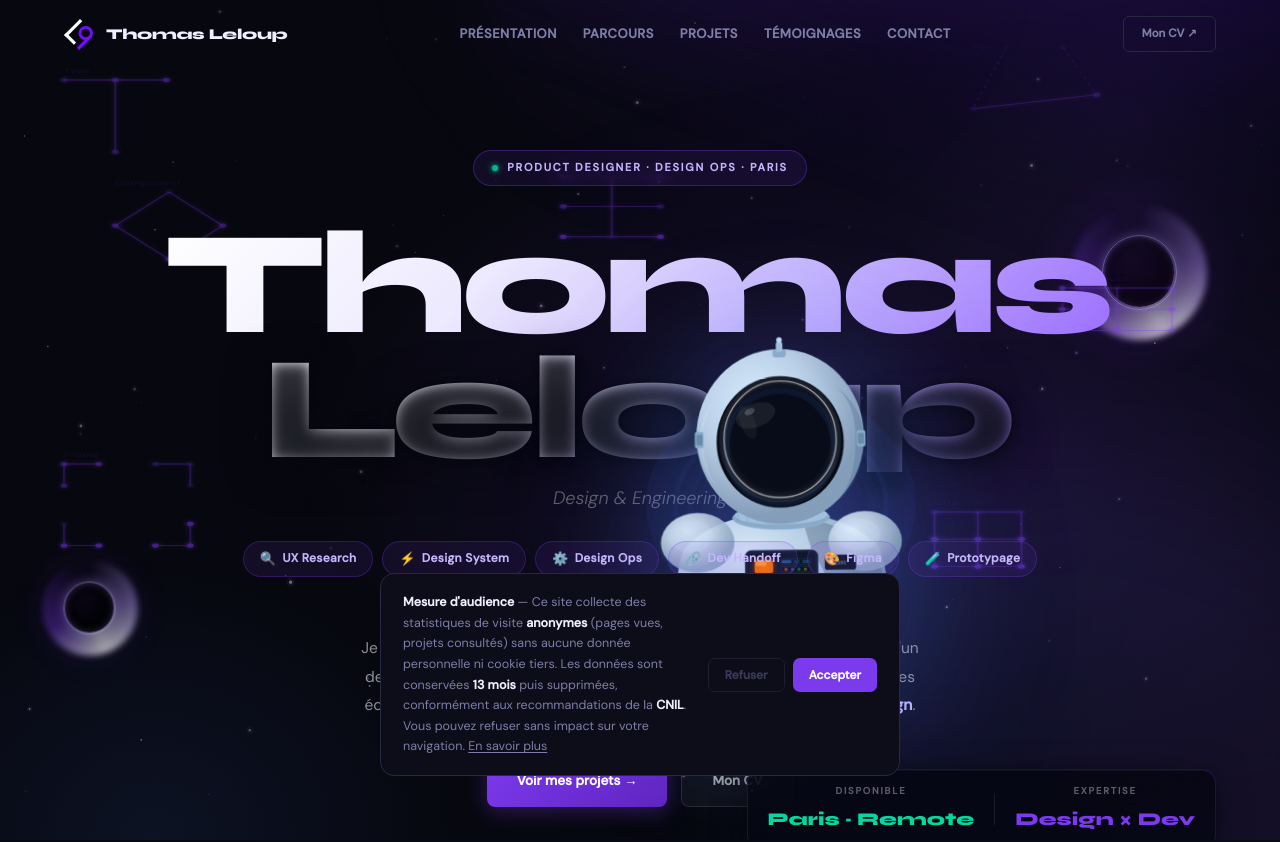
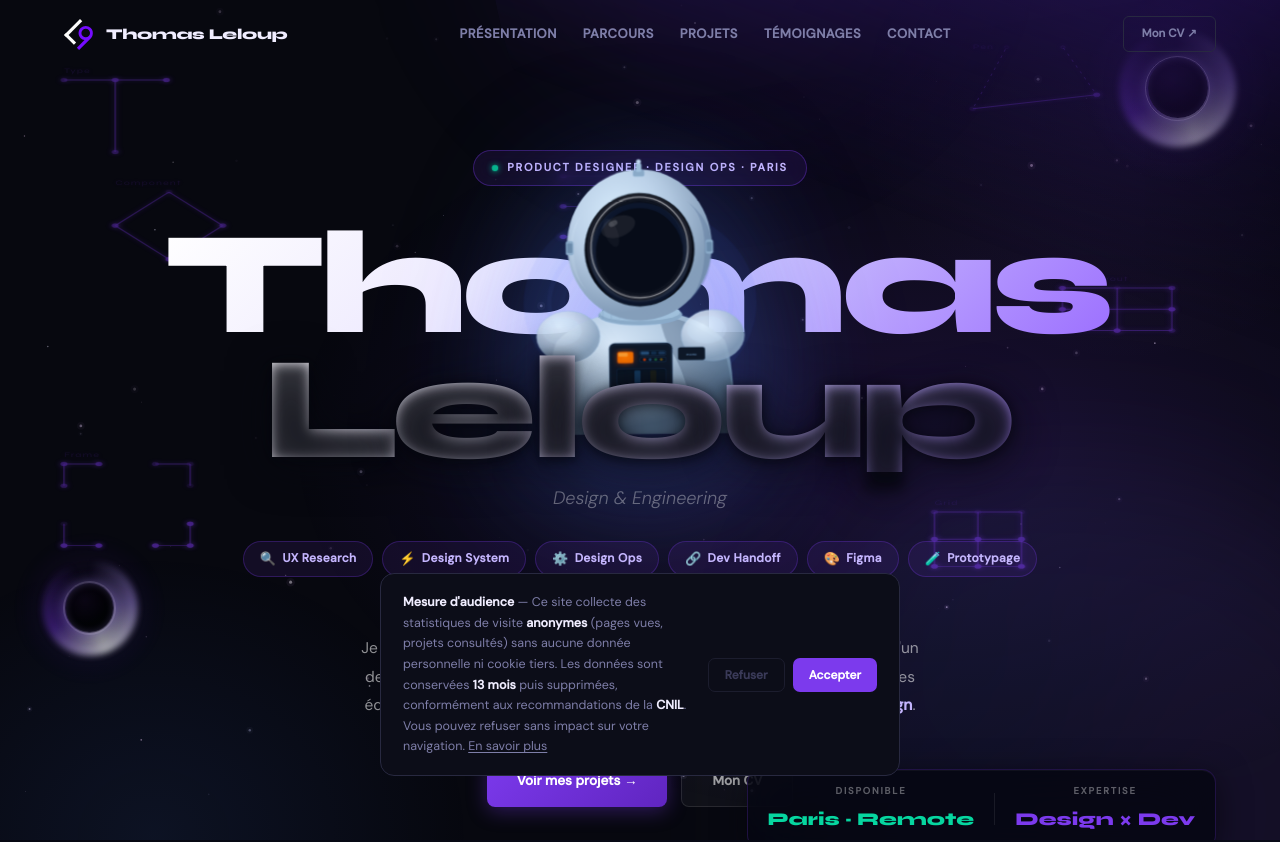
Before and after one commit to Fayer1112/portfolio-thomas, a Next.js app: page / in a window 1280 px wide. Shown: the top 842 px of the page. Built offline with nearby package versions, Linux system fonts and the light colour scheme; no server answers; the database is empty.

Commit message:
fix(hero): stacking Leloup devant l'astro (anim sur cstage), astro remonté/réduit, planète plus lumineuse, trou noir déplacé hors du titre

```diff
--- a/components/Portfolio.jsx
+++ b/components/Portfolio.jsx
@@ -141,10 +141,10 @@ button{cursor:pointer;font-family:var(--fb)}
 .hero-line1,.hero-line2{display:block;position:relative}
 .hero-line1{z-index:1}
 .hero-line2{z-index:3;text-shadow:0 8px 44px rgba(7,8,15,.9),0 2px 12px rgba(7,8,15,.75)}
-.hero-castro{position:absolute;left:50%;top:50%;transform:translate(-50%,-52%);width:min(22vw,380px);z-index:2;pointer-events:none;filter:drop-shadow(0 30px 70px rgba(75,127,250,.3))}
+.hero-castro{position:absolute;left:50%;top:44%;transform:translate(-50%,-58%);width:min(19vw,330px);z-index:2;pointer-events:none;filter:drop-shadow(0 30px 70px rgba(75,127,250,.3))}
 .hero-castro svg{width:100%;height:auto;display:block}
-.hero-planet-bg{position:absolute;top:max(-52vw,-680px);right:max(-26vw,-360px);width:min(88vw,1250px);aspect-ratio:1;border-radius:50%;z-index:0;pointer-events:none;background:radial-gradient(circle at 30% 32%,#31186B 0%,#1C0B44 45%,#0A041D 75%);box-shadow:0 0 160px 40px rgba(124,58,237,.2),inset -90px -130px 240px rgba(0,0,0,.88),inset 70px 70px 180px rgba(183,156,255,.1);-webkit-mask-image:linear-gradient(200deg,#000 42%,transparent 74%);mask-image:linear-gradient(200deg,#000 42%,transparent 74%)}
-.hero-c .hero-spec{justify-content:center;position:relative;z-index:2}
+.hero-planet-bg{position:absolute;top:max(-52vw,-680px);right:max(-26vw,-360px);width:min(88vw,1250px);aspect-ratio:1;border-radius:50%;z-index:0;pointer-events:none;background:radial-gradient(circle at 30% 32%,#3D2184 0%,#241056 45%,#0D0526 75%);box-shadow:0 0 180px 50px rgba(124,58,237,.28),inset -90px -130px 240px rgba(0,0,0,.85),inset 70px 70px 180px rgba(183,156,255,.14);-webkit-mask-image:linear-gradient(200deg,#000 42%,transparent 74%);mask-image:linear-gradient(200deg,#000 42%,transparent 74%)}
+.hero-c .hero-spec{justify-content:center;position:relative;z-index:4}
 .hero-c .hero-desc{margin-left:auto;margin-right:auto}
 .hero-c .hero-acts{justify-content:center}
 .hero-name-grad{background:linear-gradient(135deg,#FFFFFF 0%,#EDE9FE 35%,#C4B5FD 65%,#9B6DFF 100%);-webkit-background-clip:text;-webkit-text-fill-color:transparent;background-clip:text;display:block;padding-right:8px}
@@ -616,7 +616,7 @@ button{cursor:pointer;font-family:var(--fb)}
   .nhb{display:flex;align-items:center;justify-content:center;width:42px;height:42px;padding:0;border-radius:10px;background:rgba(255,255,255,.06);border:1px solid rgba(255,255,255,.1);color:var(--tx);font-size:18px}
   .ncv-mobile{display:flex;align-items:center;gap:6px;padding:9px 16px;border-radius:10px;font-size:12.5px;font-weight:700;background:linear-gradient(135deg,#7C3AED,#6025C0);color:#fff;border:none;text-decoration:none;flex-shrink:0;box-shadow:0 4px 14px rgba(124,58,237,.35);white-space:nowrap}
   .hero{padding:80px 20px 48px;gap:32px;grid-template-columns:1fr}.hero-left{padding:24px 0;max-width:100%}.hero-h1{letter-spacing:-2px;font-size:clamp(44px,12vw,80px)}
-  .hero-h1c{font-size:clamp(54px,15.5vw,110px)}.hero-castro{width:48vw}.hero-c{padding-top:110px}.hero-desc{font-size:15px;line-height:1.75}.hero-badge{font-size:10px;padding:5px 14px;margin-bottom:20px}.hero-acts{margin-top:22px;gap:10px}.hero-scroll-hint{margin-top:28px}.hero-spec{gap:7px;margin-top:18px}.hero-spec-chip{font-size:11px;padding:5px 12px}.hero-blob{display:none}
+  .hero-h1c{font-size:clamp(54px,14.5vw,110px)}.hero-castro{width:42vw}.hero-c{padding-top:110px}.hero-desc{font-size:15px;line-height:1.75}.hero-badge{font-size:10px;padding:5px 14px;margin-bottom:20px}.hero-acts{margin-top:22px;gap:10px}.hero-scroll-hint{margin-top:28px}.hero-spec{gap:7px;margin-top:18px}.hero-spec-chip{font-size:11px;padding:5px 12px}.hero-blob{display:none}
   .stats{flex-direction:column}.stat{padding:24px 20px;border-right:none;border-bottom:1px solid var(--bdr)}.stat:first-child{padding-left:20px}
   .pd-subnav{padding:0 16px}.pd-subnav-btn{padding:12px 14px;font-size:12px}
   .pd-gallery{grid-template-columns:1fr 1fr}
@@ -830,7 +830,7 @@ const hexRgb = (hex) => {
 };
 // trailHue = teinte HSL des étoiles filantes ; scrollHue = dérive de teinte au scroll ; holes = trous noirs décoratifs
 const BG_VARIANTS = {
-  home:   { accent:"#7C3AED", hueMin:240, hueMax:305, trailHue:263, scrollHue:65, subset:[0,1,2,3,4,5,6], shift:{x:0,y:0},  flip:false, holes:[{x:89,y:34,s:150},{x:7,y:76,s:105}] },
+  home:   { accent:"#7C3AED", hueMin:240, hueMax:305, trailHue:263, scrollHue:65, subset:[0,1,2,3,4,5,6], shift:{x:0,y:0},  flip:false, holes:[{x:92,y:11,s:130},{x:7,y:76,s:105}] },
   cabin:  { accent:"#4B7FFA", hueMin:210, hueMax:250, trailHue:222, scrollHue:30, subset:[0,2,4,6],       shift:{x:3,y:5},  flip:true,  holes:[{x:11,y:32,s:130}] },
   skylib: { accent:"#06D6A0", hueMin:150, hueMax:195, trailHue:162, scrollHue:30, subset:[1,3,5,6],       shift:{x:6,y:8},  flip:false, holes:[{x:87,y:62,s:140}] },
   ds:     { accent:"#5B8AF5", hueMin:215, hueMax:255, trailHue:224, scrollHue:30, subset:[1,2,3,5],       shift:{x:-4,y:10},flip:true,  holes:[{x:88,y:22,s:120}] },
@@ -1728,14 +1728,16 @@ function HomePage({ projects, tags, testimonials, onProject, onTrack, cvUrl }) {
               <div className="hero-badge-dot"/>
               Product Designer · Design Ops · Paris
             </div>
-            {/* Sandwich 3D : « Thomas » derrière l'astronaute, « Leloup » devant */}
-            <div className="hero-cstage">
-              <div className="hero-castro afu d2" aria-hidden="true">
+            {/* Sandwich 3D : « Thomas » derrière l'astronaute, « Leloup » devant.
+                L'animation d'entrée est portée par cstage (pas le h1) pour ne pas
+                créer de stacking context qui emprisonnerait les z-index des lignes. */}
+            <div className="hero-cstage afu d1">
+              <div className="hero-castro" aria-hidden="true">
                 <div style={{ transform:`perspective(900px) translate3d(${px.x*18}px, ${px.y*12}px, 0) rotateY(${-px.x*4}deg) rotateX(${px.y*2.5}deg)`, transition:"transform .18s ease-out" }}>
                   <AstronautSVG size={420}/>
                 </div>
               </div>
-              <h1 className="hero-h1c afu d1">
+              <h1 className="hero-h1c">
                 <span className="hero-name-grad hero-line1" style={{ transform:`translate(${px.x*-7}px, ${px.y*-4}px)`, transition:"transform .18s ease-out" }}>Thomas</span>
                 <span className="hero-name-grad hero-line2" style={{ transform:`translate(${px.x*-10}px, ${px.y*-6}px)`, transition:"transform .18s ease-out" }}>Leloup</span>
               </h1>
```
